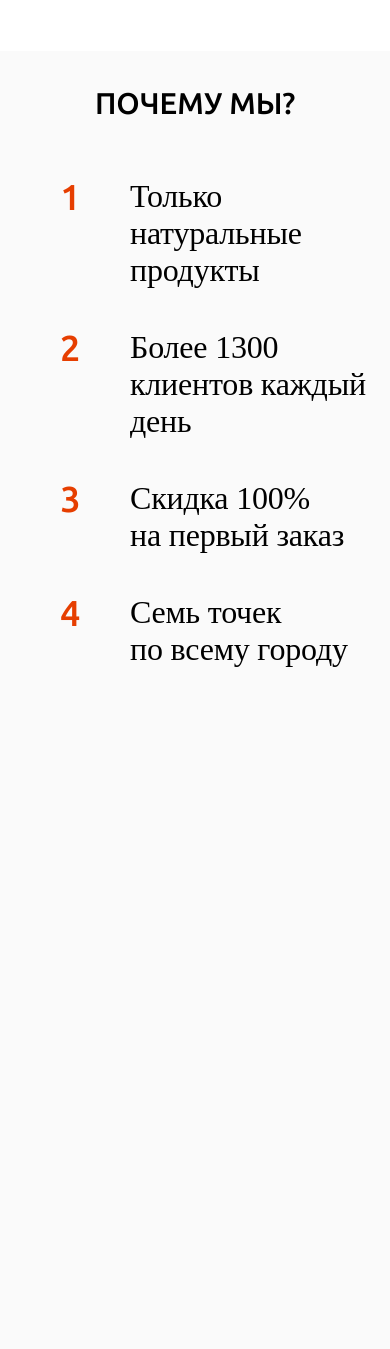
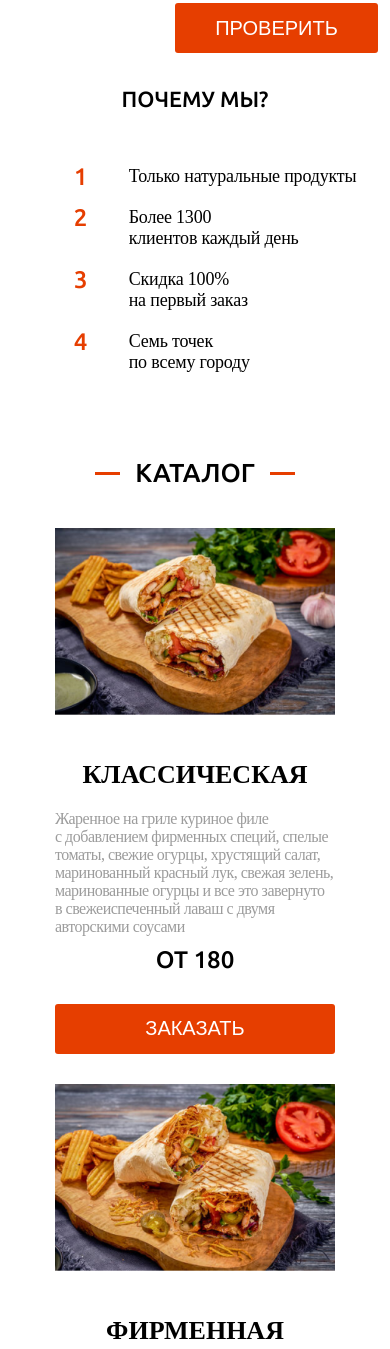
Before and after one commit to ViktoryaInn/shawarma_task, a plain HTML site: page index.html in a window 390 px wide. Shown: the part 449-1798 px from the top of the page. Before the commit the page ends 1141 px from the top, so only its background shows below. Drawn offline with Linux system fonts and the light colour scheme; files whose address does not match are found by name; a web font is replaced by a local one.

Commit message:
add some sections, last section form-send (add adaptive)

```diff
--- a/index.html
+++ b/index.html
@@ -45,7 +45,6 @@
             <div class="secondary__wrap">
                 <h2 class="secondary__title">Почему мы?</h2>
                 <div class="secondary__info">
-                    <!-- <img src="img/shawarma 1.png" alt="shawarma"> -->
                     <ol class="info__list">
                         <li class="list__item">Только натуральные продукты</li>
                         <li class="list__item">Более 1300<br /> клиентов каждый день</li>
@@ -53,11 +52,74 @@
                         <li class="list__item">Семь точек<br /> по всему городу</li>
                     </ol>
                 </div>
-
-
             </div>
         </div>
     </section>
+
+    <section class="catalog">
+        <div class="container catalog__wrap">
+            <h2 class="catalog__title">каталог</h2>
+            <div class="catalog__list">
+                <div class="list__wrap">
+                    <div class="catalog__list__item">
+                        <img src="img/class 1.png" alt="classic">
+                        <h3 class="item__title">Классическая</h3>
+                        <p class="item__text">Жаренное на&nbsp;гриле куриное филе с&nbsp;добавлением фирменных специй, спелые томаты, свежие огурцы, хрустящий салат, маринованный красный лук, свежая зелень, маринованные огурцы и&nbsp;все это завернуто в&nbsp;свежеиспеченный лаваш с&nbsp;двумя авторскими соусами</p>
+                        <div class="item__buy">
+                            <p class="item__price">от 180</p>
+                            <button class="button">заказать</button>
+                        </div>
+                    </div>
+                    <div class="catalog__list__item">
+                        <img src="img/brand 1.png" alt="branded">
+                        <h3 class="item__title">Фирменная</h3>
+                        <p class="item__text">Жаренное на&nbsp;гриле куриное филе с&nbsp;добавлением фирменных специй, спелые томаты, свежие огурцы, хрустящий салат, маринованные огурцы с&nbsp;добавлением острых перчиков халапеньо и&nbsp;картофеля пай и&nbsp;все это завернуто в&nbsp;свежеиспеченный лаваш с&nbsp;двумя авторскими соусами</p>
+                        <div class="item__buy">
+                            <p class="item__price">от 240</p>
+                            <button class="button">заказать</button>
+                        </div>
+                    </div>
+                    <div class="catalog__list__item">
+                        <img src="img/mexican 1.png" alt="mexican">
+                        <h3 class="item__title">Мексиканская</h3>
+                        <p class="item__text">Жаренное на&nbsp;гриле куриное филе с&nbsp;добавлением фирменных специй, спелые томаты, свежая зелень, сыр моцарелла, сочные ломтики бекона с&nbsp;добавлением острых перчиков халапеньо и&nbsp;все это завернуто в&nbsp;свежеиспеченный лаваш с&nbsp;двумя авторскими соусами</p>
+                        <div class="item__buy">
+                            <p class="item__price">от 210</p>
+                            <button class="button">заказать</button>
+                        </div>
+                    </div>
+                </div>
+            </div>
+        </div>
+    </section>
+
+    <section class="form">
+        <div class="container form__wrap">
+            <form action="" class="form-send">
+                <h3 class="form-send__title">Оставьте заявку</h3>
+                <div class="form-send__form">
+                    <div class="form-send__input">
+                        <p class="input__label">Имя</p>
+                        <input class="input" type="text">
+                    </div>
+                    <div class="form-send__input">
+                        <p class="input__label">Телефон</p>
+                        <input class="input" type="text">
+                    </div>
+                    <div class="form-send__send">
+                        <p class="send-text">*Нажимая кнопку, я&nbsp;даю свое согласие на&nbsp;обработку персональных данных</p>
+                        <button class="button btn-send">Отправить</button>
+                    </div>
+                </div>
+            </form>
+        </div>
+    </section>
+
+    <section></section> <!-- наши клиенты -->
+
+    <section></section> <!-- карта -->
+
+    <footer></footer>
     <script src="script.js"></script>
 </body>
 </html>
--- a/main.css
+++ b/main.css
@@ -2,6 +2,8 @@
 @import "styles/header.css";
 @import "styles/primary.css";
 @import "styles/secondary.css";
+@import "styles/catalog.css";
+@import "styles/form.css";
 
 *{
     box-sizing: border-box;
@@ -35,7 +37,6 @@ h2{
     .container{
         width: 100%;
     }
-
 }
 
 @media(max-width: 768px){
--- /dev/null
+++ b/styles/catalog.css
@@ -0,0 +1,173 @@
+.catalog__wrap{
+    width: 100%;
+    padding: 40px 20px;
+}
+
+.catalog__title{
+    margin: 0;
+    margin-bottom: 40px;
+    display: flex;
+    align-items: center;
+}
+
+.catalog__title:before{
+    margin-right: 20px;
+    content: "";
+    width: 5px;
+    height: 50px;
+    background-color: #E63E00;
+}
+
+.catalog__list{
+    display: inline-block;
+    font-family: 'UbuntuRegular';
+}
+
+.list__wrap{
+    display: flex;
+    justify-content: space-between;
+    flex-wrap: wrap;
+}
+
+.catalog__list__item{
+    flex-basis: 30%;
+    width: 100%;
+    height: 542px;
+}
+
+.catalog__list__item img{
+    margin: 0;
+    margin-bottom: 25px;
+}
+
+.item__title{
+    margin: 0;
+    margin-bottom: 14px;
+    font-size: 30px;
+    line-height: 34px;
+    text-align: center;
+    text-transform: uppercase;
+}
+
+.item__text{
+    margin: 0;
+    margin-bottom: 22px;
+    font-size: 18px;
+    line-height: 21px;
+    letter-spacing: -0.5px;
+    color: #9C9C9C;
+
+}
+
+.item__buy{
+    display: flex;
+    justify-content: space-between;
+    align-items: center;
+}
+
+.item__price{
+    margin: 0;
+    padding-left: 34px;
+    font-family: 'UbuntuMedium' ;
+    font-size: 24px;
+    line-height: 28px;
+    text-transform: uppercase;
+}
+
+@media(max-width: 992px){
+    .catalog{
+        background-color: #ffffff;
+    }
+    .catalog__title{
+        font-size: 32px;
+        line-height: 37px;
+    }
+    .list__wrap{
+        justify-content: space-around;
+    }
+    .catalog__list__item{
+        flex-basis: 40%;
+        margin-bottom: 41px;
+    }
+    .catalog__list__item:last-child{
+        margin-bottom: 0;
+    }
+    .catalog__list__item img{
+        margin-bottom: 36px;
+        width: 350px;
+        height: auto;
+    }
+    .item__title{
+        margin-bottom: 20px;
+        font-size: 28px;
+        line-height: 32px;
+
+    }
+    .item__text{
+        height: 127px;
+        margin-bottom: 40px;
+        font-size: 16px;
+        line-height: 18px;
+    }
+    .item__buy{
+        vertical-align: bottom;
+    }
+}
+
+@media(max-width: 767px){
+    .catalog__wrap{
+        padding: 30px 20px;
+    }
+    .catalog__title{
+        font-size: 26px;
+        line-height: 30px;
+        display: flex;
+        justify-content: center;
+    }
+    .catalog__title:before, .catalog__title:after{
+        content: "";
+        margin: 0 15px;
+        width: 25px;
+        height: 3px;
+        background-color: #E63E00;
+    }
+    .catalog__list{
+        display: block;
+    }
+    .list__wrap{
+        margin: 0 auto;
+        width: 280px;
+        display: block;
+    }
+    .catalog__list__item{
+        width: 280px;
+        height: fit-content;
+        padding-bottom: 50px;
+        margin-bottom: 30px;
+    }
+    .catalog__list__item img{
+        width: 280px;
+        height: auto;
+    }
+    .item__title{
+        font-size: 26px;
+        line-height: 30px;
+    }
+    .item__text{
+        height: fit-content;
+        margin-bottom: 10px;
+    }
+    .item__buy{
+        display: block;
+        justify-content: center;
+        align-items: center;
+    }
+    .item__price{
+        margin-bottom: 30px;
+        padding: 0;
+        text-align: center;
+    }
+    .item__buy button{
+        width: 100%;
+    }
+}
--- /dev/null
+++ b/styles/form.css
@@ -0,0 +1,67 @@
+.form__wrap{
+    padding: 40px 20px 29px;
+    width: 100%;
+    background: center / contain no-repeat url(../img/Фон\ 1.png);
+    background-size: 100% 340px;
+    display: flex;
+    justify-content: flex-end;
+}
+
+.form-send{
+    width: 516px;
+}
+
+.form-send__title{
+    margin: 0;
+    margin-bottom: 20px;
+    font-family: 'UbuntuRegular' ;
+    font-size: 36px;
+    line-height: 41px;
+    color: #ffffff;
+    text-align: center;
+}
+
+.form-send__input{
+    margin-bottom: 40px;
+    padding: 0;
+    display: flex;
+    justify-content: flex-end;
+}
+
+.input__label{
+    margin: 0;
+    font-family: 'UbuntuRegular' ;
+    font-size: 30px;
+    line-height: 34px;
+    color: #ffffff;
+}
+
+.input{
+    margin-left: 20px;
+    width: 350px;
+    height: 34px;
+    background-color: transparent;
+    border: none;
+    border-bottom: 2px solid #ffffff;
+}
+
+.form-send__send{
+    padding-top: 10px;
+    display: flex;
+    justify-content: space-between;
+    align-items: center;
+}
+
+.send-text{
+    margin: 0;
+    width: 201px;
+    height: 48px;
+    font-family: 'UbuntuRegular' ;
+    font-size: 14px;
+    line-height: 16px;
+    color: #ffffff;
+}
+
+.btn-send{
+    width: 205px;
+}
--- a/styles/header.css
+++ b/styles/header.css
@@ -4,6 +4,7 @@
     left: 0;
     width: 100%;
     background-color: #fafafa;
+    z-index: 1;
 }
 
 .header__container{
@@ -46,7 +47,7 @@
     display: none;
 }
 
-@media(max-width: 768px){
+@media(max-width: 992px){
     body{
         background-color: #ffffff;
     }
@@ -68,7 +69,7 @@
     }
 }
 
-@media(max-width: 320px){
+@media(max-width: 767px){
     body{
         background-color: #ffffff;
     }
--- a/styles/primary.css
+++ b/styles/primary.css
@@ -35,7 +35,7 @@
     background-color: #C33500;
 }
 
-@media(max-width: 768px){
+@media(max-width: 992px){
     .primary{
         background-color: #ffffff;
     }
@@ -51,14 +51,14 @@
     }
 }
 
-@media(max-width: 320px){
+@media(max-width: 767px){
     .primary__wrap{
         padding-left: 26px;
         padding-right: 12px;
         background: right / contain no-repeat url(../img/person-shawarma.png);
         background-size: 180px 179px;
-        background-position-x: 110px;
-        background-position-y: 174px;
+        background-position-x: 97.5%;
+        background-position-y: 78%;
         display: block;
     }
     .primary__title{
--- a/styles/secondary.css
+++ b/styles/secondary.css
@@ -19,7 +19,7 @@
 
 .info__list{
     margin: 0;
-    margin-top: 100px;
+    margin-top: 60px;
     list-style-type: none;
     counter-reset: num;
     font-family: 'UbuntuRegular';
@@ -47,23 +47,60 @@
     text-transform: uppercase;
 }
 
-@media(max-width: 768px){
+@media(max-width: 992px){
+    .secondary{
+        background-color: #ffffff;
+    }
     .secondary__wrap{
         height: 641px;
-        padding: 35px 20px 138px;
+        padding: 35px 0 138px;
         background: left / contain no-repeat url(../img/shawarma\ 1.png);
         background-size: 299px auto;
-        background-position-x: 449px;
+        background-position-x: 97%;
         background-position-y: 407px;
     }
     .secondary__title{
         font-size: 30px;
         line-height: 34px;
     }
+    .secondary__info{
+        display: flex;
+        justify-content: center;
+    }
     .info__list{
-        margin-top: 58px;
+        margin-top: 18px;
+        font-size: 30px;
+        line-height: 34px;
+        letter-spacing: -0.2px;
+    }
+    .list__item::before{
+        font-size: 32px;
     }
     .secondary__info{
         float: none;
     }
 }
+
+@media(max-width: 767px){
+    .secondary__wrap{
+        padding: 35px 20px;
+        height: fit-content;
+        background: none;
+    }
+    .secondary__title{
+        font-size: 22px;
+        line-height: 25px;
+    }
+    .info__list{
+        margin-top: 35px;
+        font-size: 18px;
+        line-height: 21px;
+    }
+    .list__item{
+        padding-left: 55px;
+        margin: 20px 0;
+    }
+    .list__item::before{
+        font-size: 24px;
+    }
+}
```
